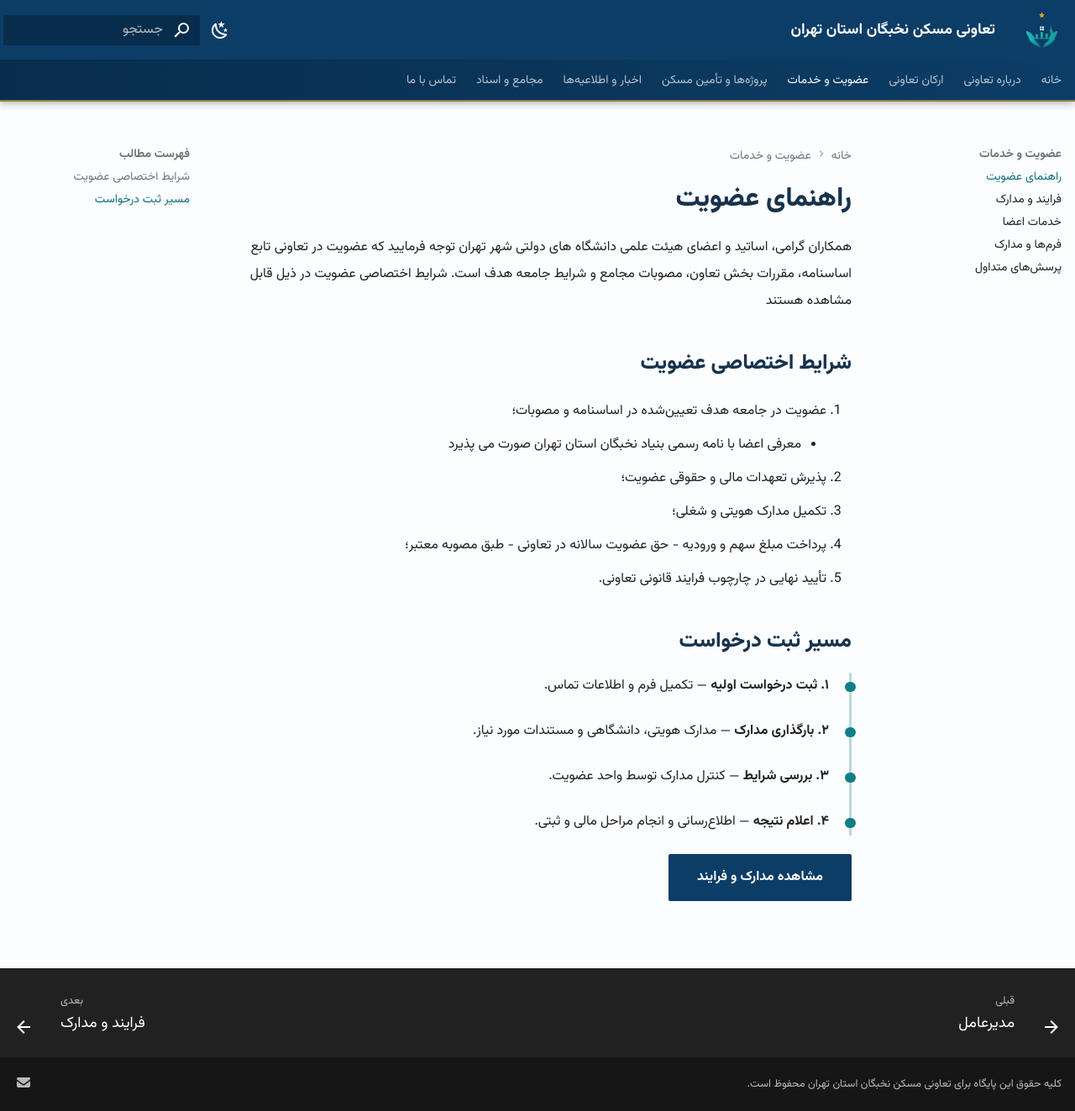
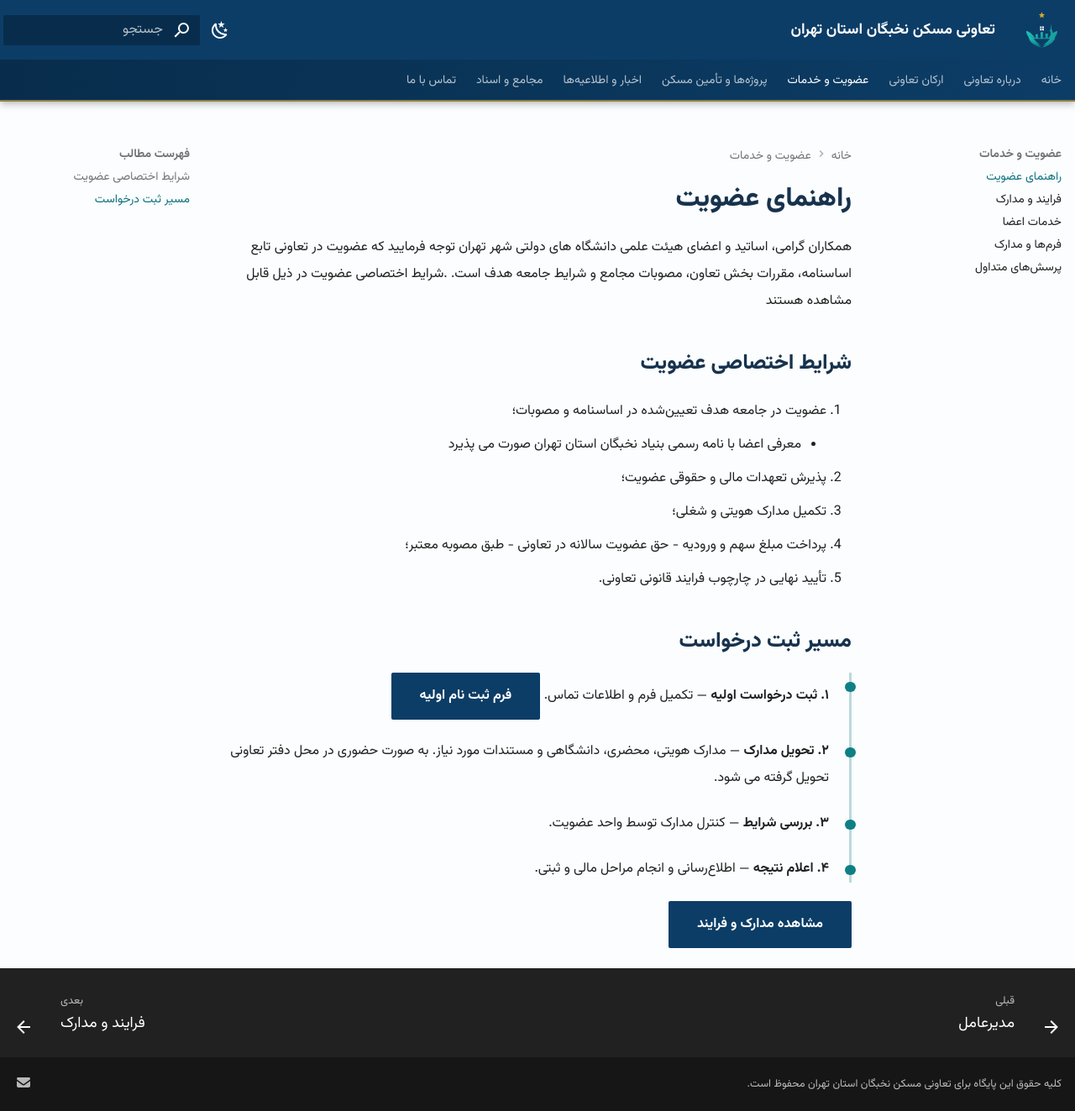
Before and after one commit to m-zakeri/fhc, an MkDocs documentation site: the page built from docs/membership/index.md, in a window 1280 px wide and 1323 px high. Shown: the whole window at 84% size. Built offline with MkDocs 1.6.1 and Material for MkDocs 9.7.7, drawn with Linux system fonts in a browser that asks for light colours.

Commit message:
add membership form

```diff
--- a/docs/membership/index.md
+++ b/docs/membership/index.md
@@ -2,7 +2,7 @@
 
 همکاران گرامی، اساتید و اعضای هیئت علمی دانشگاه های دولتی شهر تهران توجه فرمایید که
 عضویت در تعاونی تابع اساسنامه، مقررات بخش تعاون، مصوبات مجامع و شرایط جامعه هدف است.
-شرایط اختصاصی عضویت در ذیل قابل مشاهده هستند
+.شرایط اختصاصی عضویت در ذیل قابل مشاهده هستند
 
 
 ## شرایط اختصاصی عضویت
@@ -14,12 +14,23 @@
 4. پرداخت مبلغ سهم و ورودیه - حق عضویت سالانه در تعاونی - طبق مصوبه معتبر؛
 5. تأیید نهایی در چارچوب فرایند قانونی تعاونی.
 
+
 ## مسیر ثبت درخواست
 <div class="timeline" markdown>
-<div markdown>**۱. ثبت درخواست اولیه** — تکمیل فرم و اطلاعات تماس.</div>
-<div markdown>**۲. بارگذاری مدارک** — مدارک هویتی، دانشگاهی و مستندات مورد نیاز.</div>
-<div markdown>**۳. بررسی شرایط** — کنترل مدارک توسط واحد عضویت.</div>
-<div markdown>**۴. اعلام نتیجه** — اطلاع‌رسانی و انجام مراحل مالی و ثبتی.</div>
+<div markdown>
+**۱. ثبت درخواست اولیه** — تکمیل فرم و اطلاعات تماس.
+[ فرم ثبت نام اولیه ](https://forms.gle/qMf4mGzXJ2VRsg499){ .md-button .md-button--primary }
+</div>
+<div markdown>**۲. تحویل مدارک** — مدارک هویتی، محضری، دانشگاهی و مستندات مورد نیاز.
+به صورت حضوری در محل دفتر تعاونی تحویل گرفته می شود.
+</div>
+<div markdown>
+**۳. بررسی شرایط** — کنترل مدارک توسط واحد عضویت.
+
+</div>
+<div markdown>
+**۴. اعلام نتیجه** — اطلاع‌رسانی و انجام مراحل مالی و ثبتی.
+</div>
 </div>
 
 
```
